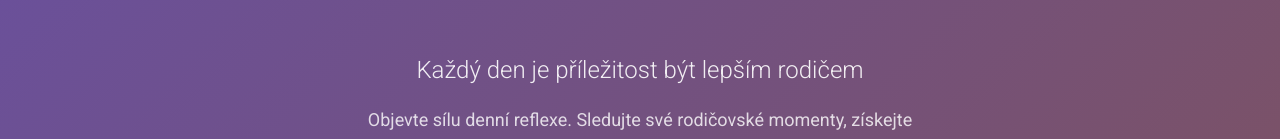
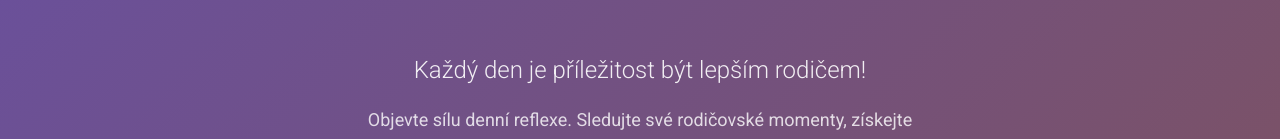
Before and after one commit to dzosincuk/moments-landingpage, a Next.js app: page / in a window 1280 px wide. Shown: the part 307-446 px from the top of the page. Built offline with nearby package versions, Linux system fonts and the light colour scheme.

Commit message:
Uprava textu

```diff
--- a/app/page.tsx
+++ b/app/page.tsx
@@ -17,7 +17,7 @@ export default function Home() {
             />
           </div>
           <h1>Momnts</h1>
-          <p className="subtitle">Každý den je příležitost být lepším rodičem</p>
+          <p className="subtitle">Každý den je příležitost být lepším rodičem!</p>
           <p className="description">
             Objevte sílu denní reflexe. Sledujte své rodičovské momenty,
             získejte personalizované tipy a budujte hlubší vztah se svými dětmi.
```
